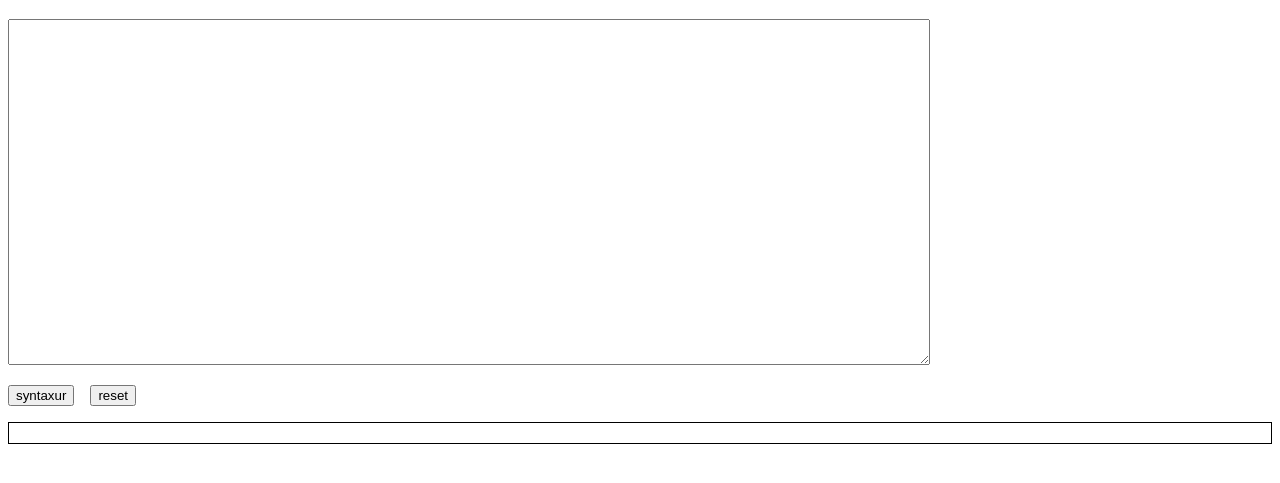
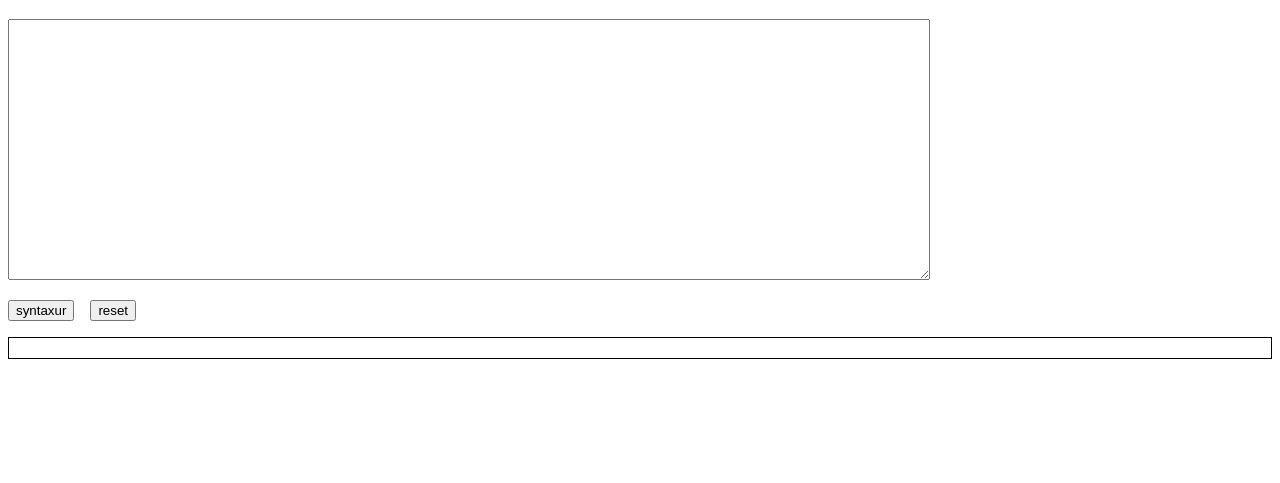
Before and after one commit to getify/getify.github.io, a plain HTML site: page syntaxur/index.html in a window 1280 px wide. Shown: the part 61-544 px from the top of the page. Drawn offline with nearby package versions, Linux system fonts and the light colour scheme.

Commit message:
tweak to tool layout

```diff
--- a/syntaxur/index.html
+++ b/syntaxur/index.html
@@ -12,7 +12,7 @@ code { white-space:pre-wrap; font-family:monospace; font-size:15px; }
 <h1>syntaxur</h1>
 
 <p>
-	<textarea id="source" cols="100" rows="20"></textarea>
+	<textarea id="source" cols="100" rows="15"></textarea>
 </p>
 <p>
 	<input id="format" type="button" value="syntaxur">&nbsp;&nbsp;&nbsp;
```
